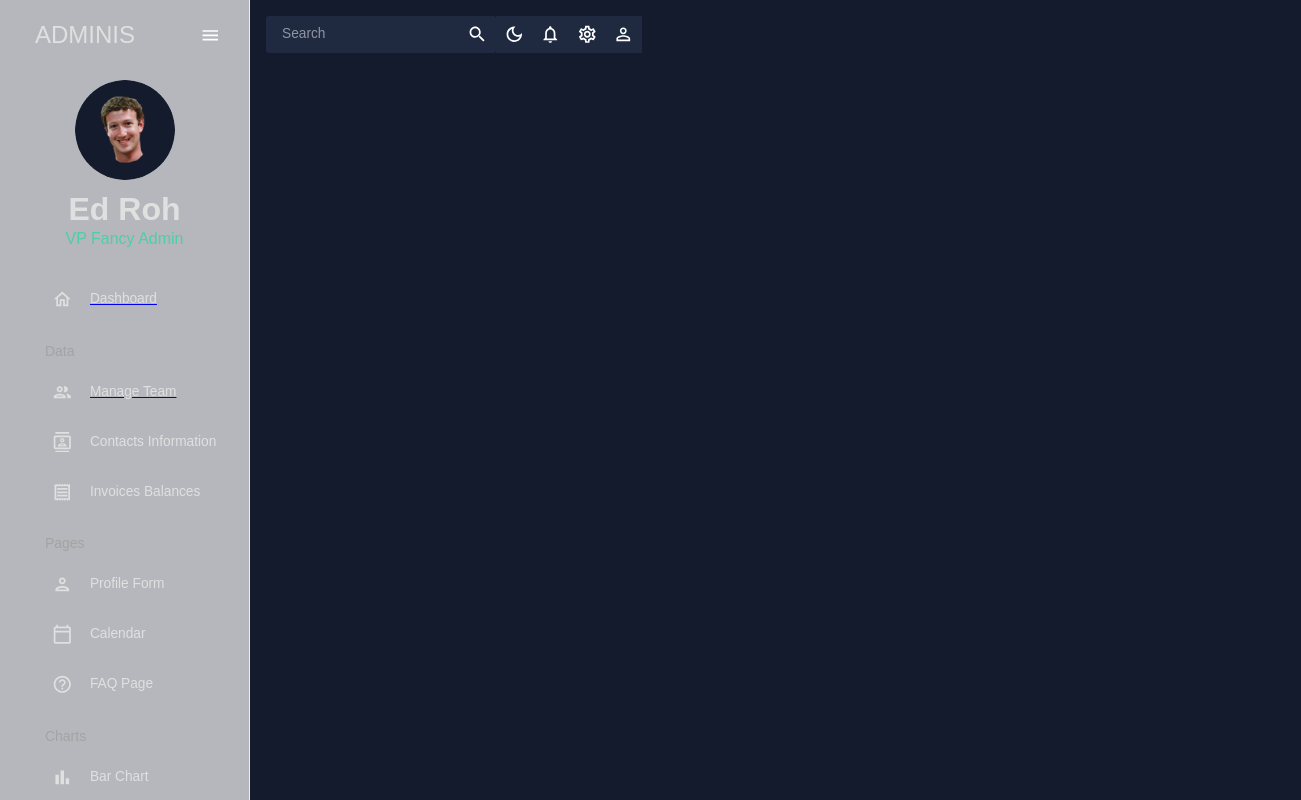
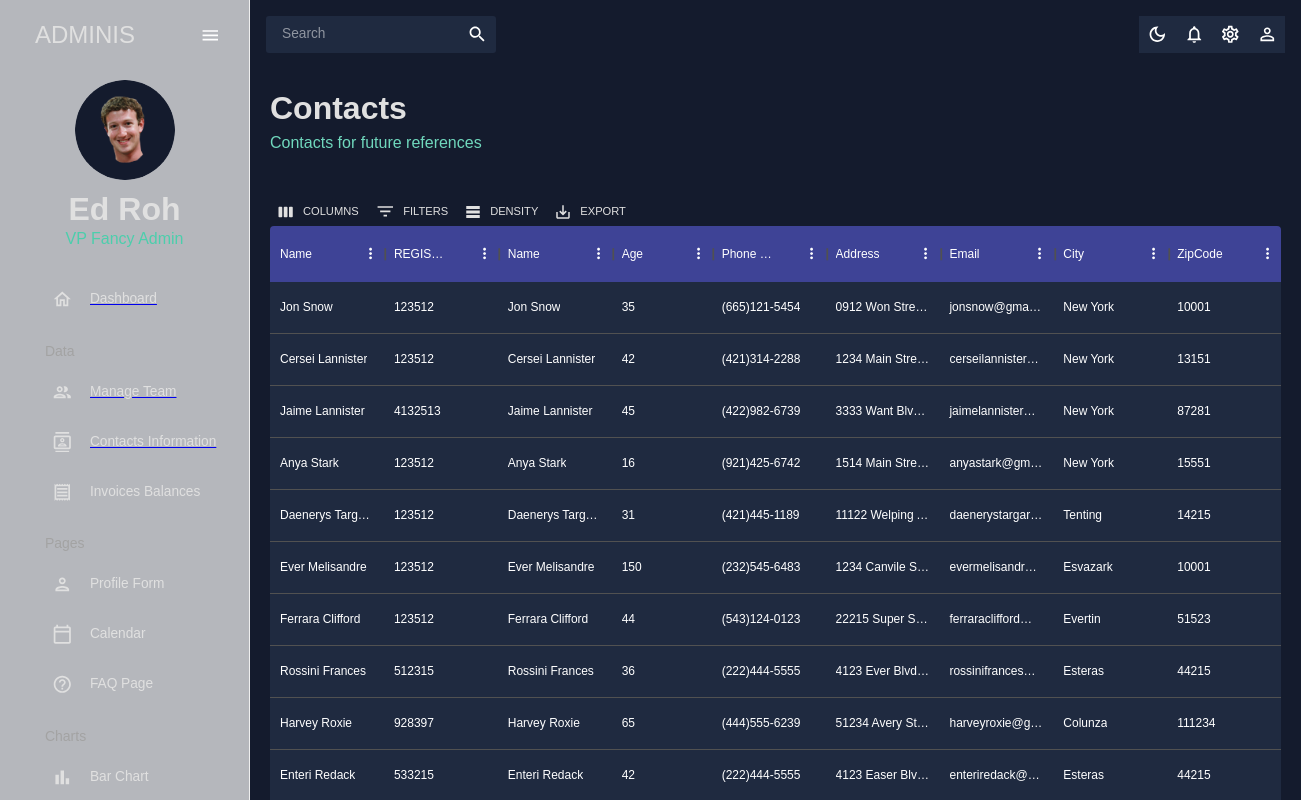
Before and after one commit to ghermaico135/react-admin-clone-materialUI, a React (Create React App) app: page /contacts in a window 1280 px wide. Shown: the top 800 px of the page, 1301 px wide, since content can reach past the window. Built offline with nearby package versions, Linux system fonts and the light colour scheme.

Commit message:
Contacts done with dataGrid and gridToolbar

```diff
--- a/src/App.js
+++ b/src/App.js
@@ -8,7 +8,7 @@
 import Dashboard from "./scenes/dashBoard";
 import Team from "./scenes/team";
 // import Invoices from "./scenes/invoices";
-// import Contacts from "./scenes/contacts";
+import Contacts from "./scenes/contacts/Contacts";
 // import Bar from "./scenes/bar";
 // import Form from "./scenes/form";
 // import Line from "./scenes/line";
@@ -34,7 +34,8 @@
 						<Routes>
 							<Route path="/" element={<Dashboard />} />
 							<Route path="/team" element={<Team />} />
-							{/* <Route path="/contacts" element={<Contacts />} />
+							<Route path="/contacts" element={<Contacts />} />
+							{/*
               <Route path="/invoices" element={<Invoices />} />
               <Route path="/form" element={<Form />} />
               <Route path="/bar" element={<Bar />} />
--- /dev/null
+++ b/src/scenes/contacts/Contacts.jsx
@@ -0,0 +1,88 @@
+/* eslint-disable */
+import { tokens } from "../../theme"
+import { Box,useTheme } from "@mui/material"
+import {mockDataContacts } from "../../Data/mockData"
+import { DataGrid, GridToolbar } from "@mui/x-data-grid"
+import Header from "../../components/Header";
+
+
+const Team = () => {
+  const theme = useTheme();
+  const colors = tokens(theme.palette.mode)
+
+  const columns = [
+    {field:"name",headerName:"ID"},
+    {field:"registrarId",headerName:"REGISTRAR ID" ,flex:1},
+    {
+      field:"name",
+      headerName:"Name",
+      flex:1,
+      cellClassName:"name-column-cell"
+    },
+    {
+      field:"age",
+      headerName:"Age",
+      type:"number",
+      headerAlign:"left",
+      align:"left"
+    },
+    {
+      field:"phone",
+      headerName:"Phone Number",
+      flex:1,
+    },{
+      field:"address",
+      headerName:"Address",
+      flex:1,
+    },{
+      field:"email",
+      headerName:"Email",
+      flex:1
+    },
+    {
+      field:"city",
+      headerName:"City",
+      flex:1,
+    },
+    {
+      field:"zipCode",
+      headerName:"ZipCode",
+      flex:1,
+    }
+  ]
+  return (
+    <Box m="20px">
+      <Header title="Contacts" subTitle="Contacts for future references" />
+      <Box m="40px 0 0 0" height="100vh" width="79vw" sx={{
+        "& .MuiDataGrid-root":{
+          border:"none",
+        },
+        "& .MuiDataGrid-cell" :{
+          borderBottom: "none",
+        },
+        "& .name-column--cell":{
+          color:colors.greenAccent[300],
+        },
+        "& .MuiDataGrid-columnHeaders" :{
+          backgroundColor:colors.blueAccent[700],
+          borderBottom:"none"
+        },
+        "& .MuiDataGrid-virtualScroller":{
+          backgroundColor:colors.primary[400],
+        },
+        "& .MuiDataGrid-footerContainer" :{
+          borderTop :"none",
+          backgroundColor:colors.blueAccent[700]
+        },
+        "& .MuiDataGrid-toolbarContainer .MuiButton-text":{
+          color:`${colors.grey[100]} !important`,
+        },
+      }}>
+          <DataGrid rows={mockDataContacts} columns={columns} components={{Toolbar:GridToolbar}}/>
+      </Box>
+
+    </Box>
+  )
+}
+
+export default Team
--- a/src/scenes/global/SideBar.jsx
+++ b/src/scenes/global/SideBar.jsx
@@ -143,7 +143,7 @@
               setSelected={setSelected}
             />
             </Link>
-
+            <Link to="/contacts">
             <Item
               title="Contacts Information"
               to="/contacts"
@@ -151,6 +151,8 @@
               selected={selected}
               setSelected={setSelected}
             />
+            </Link>
+
             <Item
               title="Invoices Balances"
               to="/invoices"
```
